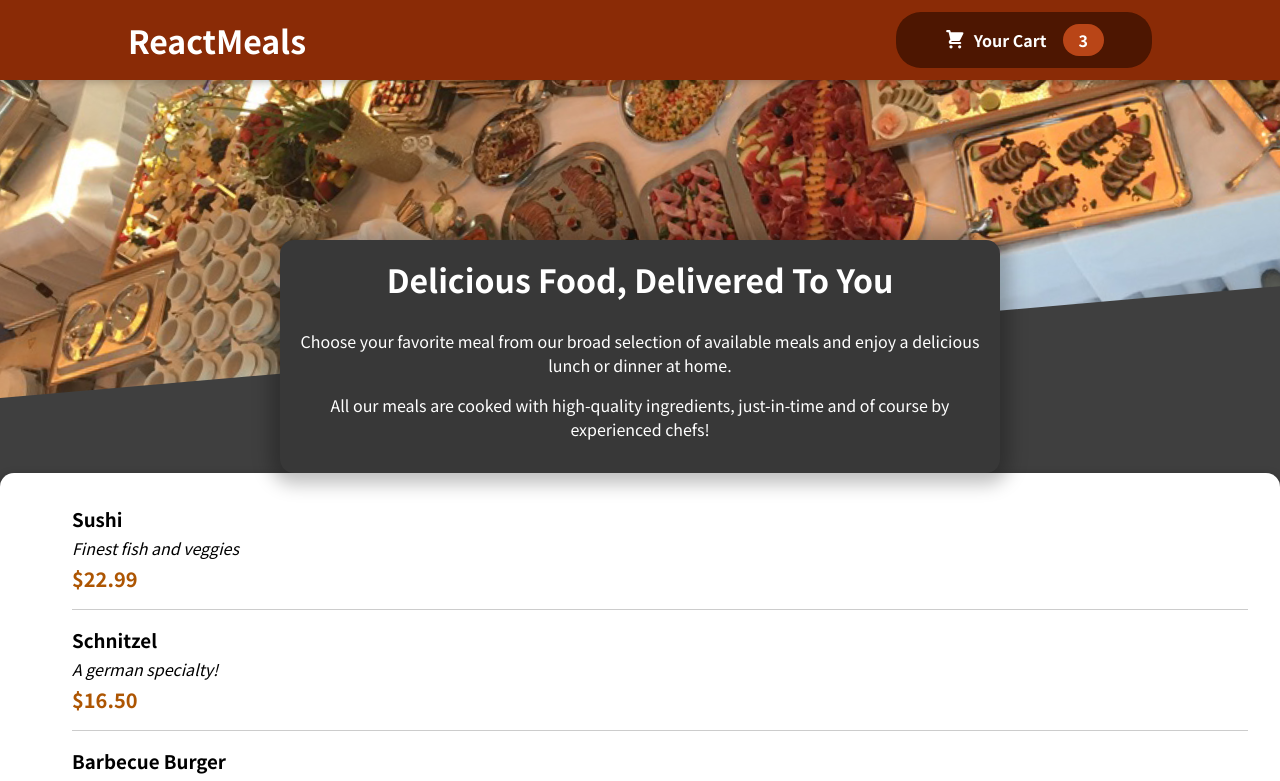
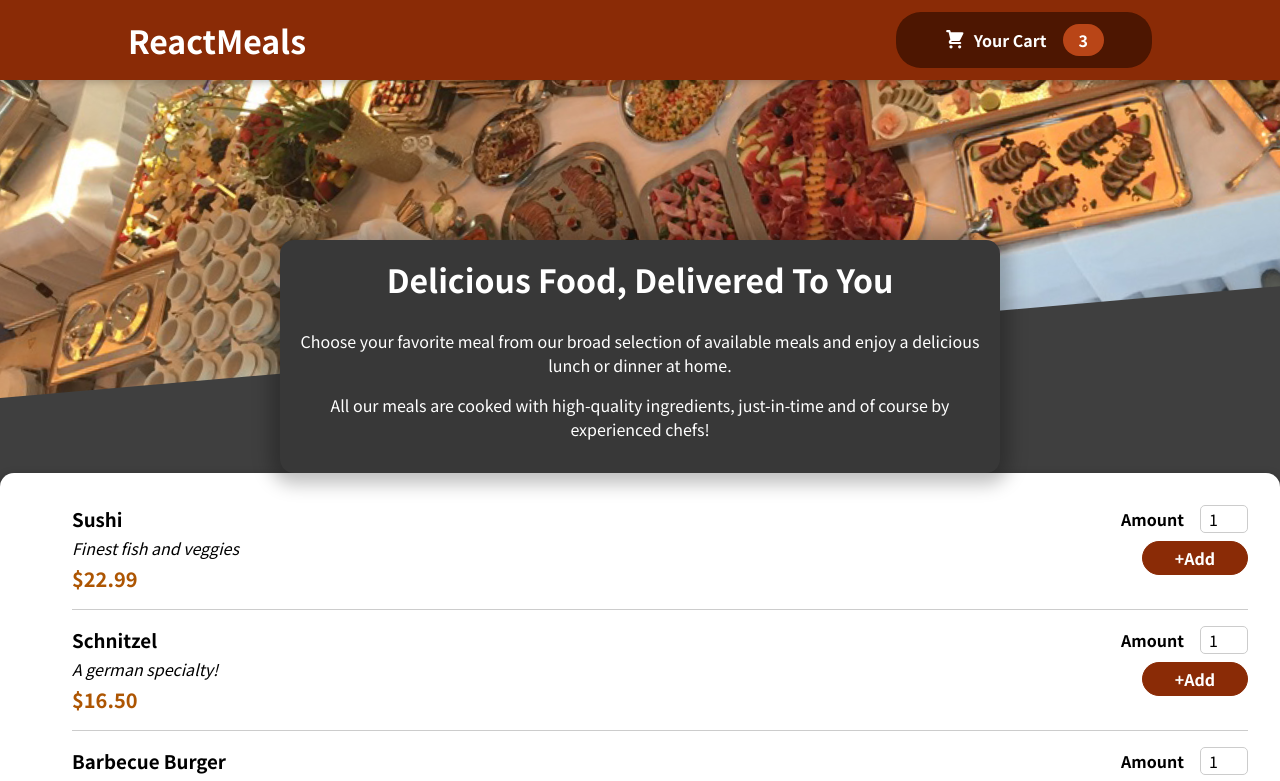
Before and after one commit to Ritik-122/FoodOrdering, a React (Create React App) app: page / in a window 1280 px wide. Shown: the top 781 px of the page. Built offline with nearby package versions, Linux system fonts and the light colour scheme.

Commit message:
"Form Added"

```diff
--- a/src/components/Meal/MealItem/MealItem.js
+++ b/src/components/Meal/MealItem/MealItem.js
@@ -1,8 +1,9 @@
 import React from "react";
 import classes from "../MealItem/MealItem.module.css";
+import MealItemForm from "../MealItem/MealItemForm.js";
 
 export default function MealItem(props) {
-    const price=`$${props.price.toFixed(2)}`
+  const price = `$${props.price.toFixed(2)}`;
   return (
     <li className={classes.meal}>
       <div>
@@ -11,7 +12,7 @@
         <div className={classes.price}>{price}</div>
       </div>
       <div>
-
+        <MealItemForm />
       </div>
     </li>
   );
--- a/src/components/Meal/MealItem/MealItemForm.js
+++ b/src/components/Meal/MealItem/MealItemForm.js
@@ -0,0 +1,22 @@
+import React from "react";
+import classes from "../MealItem/MealItemForm.module.css";
+import Input from "../../UI/Input";
+
+export default function MealItemForm() {
+  return (
+    <form className={classes.form}>
+      <Input
+        label="Amount"
+        input={{
+          id: "amount",
+          type: "number",
+          min: "1",
+          max: "5",
+          step: "1",
+          defaultValue: "1",
+        }}
+      />
+      <button>+Add</button>
+    </form>
+  );
+}
--- /dev/null
+++ b/src/components/Meal/MealItem/MealItemForm.module.css
@@ -0,0 +1,21 @@
+
+.form {
+    text-align: right;
+  }
+
+  .form button {
+    font: inherit;
+    cursor: pointer;
+    background-color: #8a2b06;
+    border: 1px solid #8a2b06;
+    color: white;
+    padding: 0.25rem 2rem;
+    border-radius: 20px;
+    font-weight: bold;
+  }
+
+  .form button:hover,
+  .form button:active {
+    background-color: #641e03;
+    border-color: #641e03;
+  }
--- /dev/null
+++ b/src/components/UI/Input.js
@@ -0,0 +1,10 @@
+import React from 'react'
+import classes from '../UI/Input.module.css'
+export default function Input(props) {
+  return (
+    <div className={classes.input}>
+    <label htmlFor={props.input.id}>{props.label}</label>
+    <input {...props.input}/>
+    </div>
+  )
+}
--- /dev/null
+++ b/src/components/UI/Input.module.css
@@ -0,0 +1,18 @@
+.input {
+    display: flex;
+    align-items: center;
+    margin-bottom: 0.5rem;
+  }
+
+  .input label {
+    font-weight: bold;
+    margin-right: 1rem;
+  }
+
+  .input input {
+    width: 3rem;
+    border-radius: 5px;
+    border: 1px solid #ccc;
+    font: inherit;
+    padding-left: 0.5rem;
+  }
```
